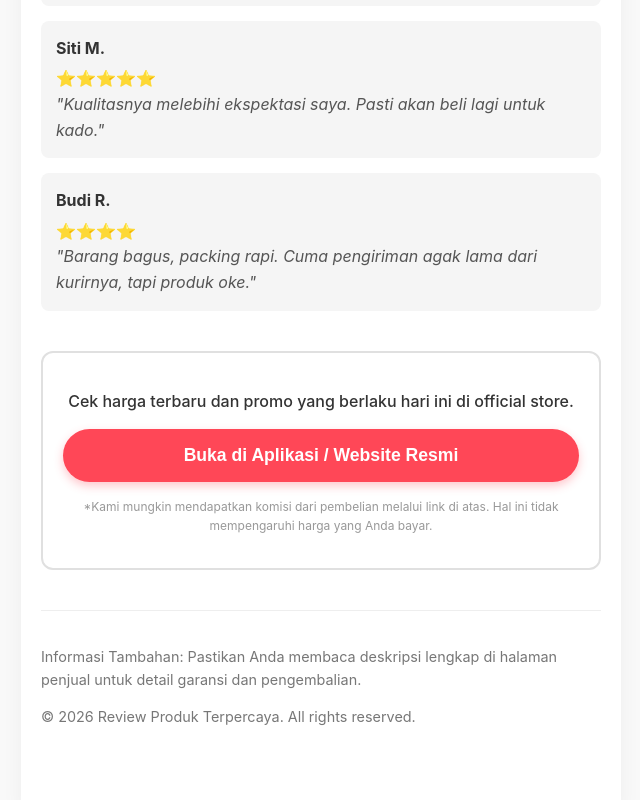
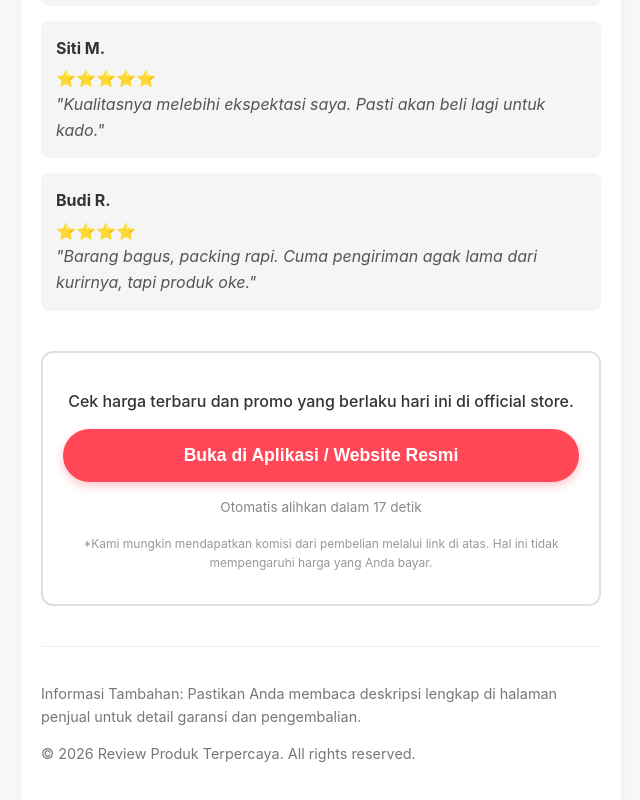
Before and after one commit to projectmandiri10-lang/affiliate, a Next.js app: page /p/tas-kulit-premium in a window 1280 px wide. Shown: the part 1707-2507 px from the top of the page, without its empty margins (319-959 px from the left). Built offline with nearby package versions, Linux system fonts and the light colour scheme.

Commit message:
Feat: Add pause function to countdown

```diff
--- a/pages/p/[slug].js
+++ b/pages/p/[slug].js
@@ -10,6 +10,8 @@ export default function ProductPage({ product }) {
 
   // Ref to track if we've already redirected to prevent loops
   const hasRedirected = useRef(false);
+  const hasPausedRef = useRef(false);
+  const [isPaused, setIsPaused] = useState(false);
 
   // 1. Initialize random countdown on mount (18-25 seconds)
   useEffect(() => {
@@ -19,14 +21,14 @@ export default function ProductPage({ product }) {
 
   // 2. Countdown timer
   useEffect(() => {
-    if (countdown === null || countdown <= 0) return;
+    if (countdown === null || countdown <= 0 || isPaused) return;
 
     const timer = setInterval(() => {
       setCountdown((prev) => prev - 1);
     }, 1000);
 
     return () => clearInterval(timer);
-  }, [countdown]);
+  }, [countdown, isPaused]);
 
   // 3. Scroll detection
   useEffect(() => {
@@ -156,6 +158,29 @@ export default function ProductPage({ product }) {
             <button onClick={handleManualClick} className="cta-button">
               {redirecting ? 'Mengalihkan...' : 'Buka di Aplikasi / Website Resmi'}
             </button>
+
+            {countdown !== null && countdown > 0 && (
+              <div
+                onClick={() => {
+                  if (!hasPausedRef.current) {
+                    setIsPaused(true);
+                    hasPausedRef.current = true;
+                    setTimeout(() => {
+                      setIsPaused(false);
+                    }, 6000);
+                  }
+                }}
+                style={{
+                  marginTop: '15px',
+                  fontSize: '0.85rem',
+                  color: '#888',
+                  cursor: hasPausedRef.current ? 'default' : 'pointer',
+                  userSelect: 'none'
+                }}
+              >
+                {isPaused ? 'Jeda sebentar...' : `Otomatis alihkan dalam ${countdown} detik`}
+              </div>
+            )}
 
             <p className="disclaimer">
               *Kami mungkin mendapatkan komisi dari pembelian melalui link di atas.
```
Lines whose indentation alone changed are shown as unchanged.
